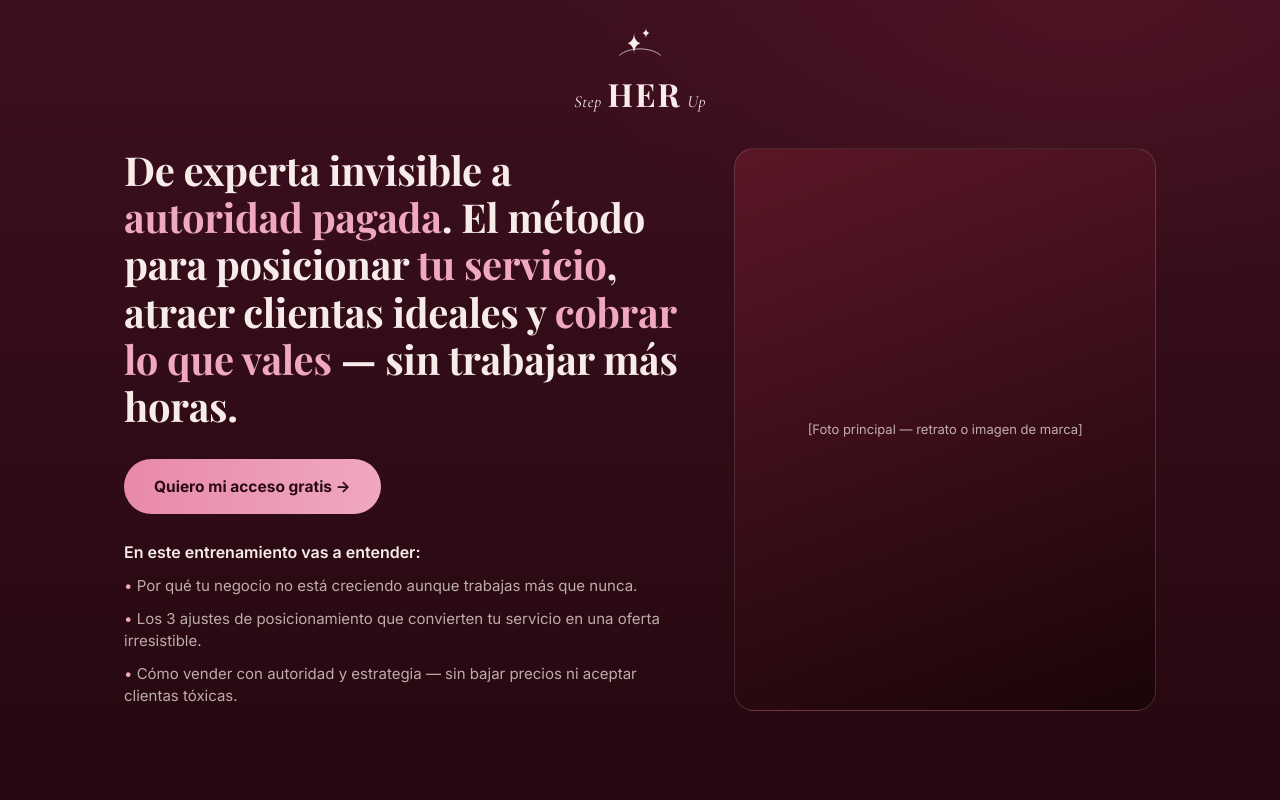
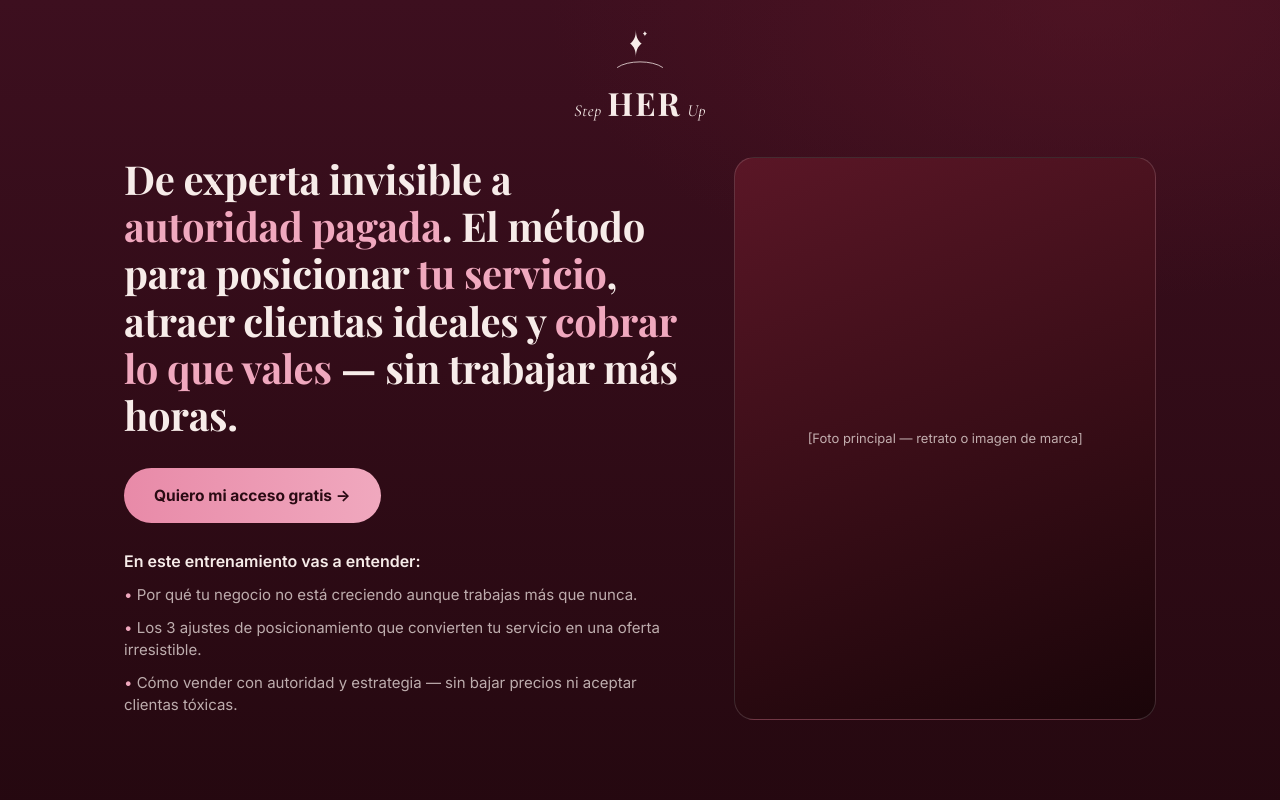
Before and after one commit to thomasaguero009-cyber/step-her-up, a plain HTML site: page index.html in a window 1280 px wide. Shown: the top 800 px of the page. Drawn offline with nearby package versions, Linux system fonts and the light colour scheme; a web font is replaced by a local one.

Commit message:
Rehacer el isotipo: estrella alargada, destello pegado a la punta, arco más ancho
Co-Authored-By: Claude Sonnet 5 <noreply@anthropic.com>

```diff
--- a/index.html
+++ b/index.html
@@ -33,7 +33,7 @@
 
   /* ===== Header / logo (isotipo estrella + wordmark Step·HER·Up) ===== */
   header.top{ display:flex; flex-direction:column; align-items:center; gap:6px; padding:28px 0 8px; }
-  .logo-mark{ width:56px; height:34px; color:var(--cream); margin-bottom:2px; }
+  .logo-mark{ width:58px; height:41px; color:var(--cream); margin-bottom:4px; }
   .logo{ display:flex; align-items:baseline; gap:6px; letter-spacing:0.5px; }
   .logo .script{ font-family:"Cormorant Garamond", serif; font-style:italic; font-size:17px; }
   .logo .serif{ font-family:"Playfair Display", serif; font-weight:700; font-size:32px; letter-spacing:2px; }
@@ -172,10 +172,10 @@
 
   <div class="wine-bg">
     <header class="top">
-      <svg class="logo-mark" viewBox="0 0 120 80" fill="none" xmlns="http://www.w3.org/2000/svg" aria-hidden="true">
-        <path d="M12 64 C 34 44, 86 44, 108 64" stroke="currentColor" stroke-width="2" stroke-linecap="round" opacity="0.85"/>
-        <path d="M46 10 C46 24 50.5 32 61 36 C50.5 40 46 48 46 62 C46 48 41.5 40 31 36 C41.5 32 46 24 46 10 Z" fill="currentColor"/>
-        <path d="M74 0 C74 6 76.5 9.5 82 12 C76.5 14.5 74 18 74 24 C74 18 71.5 14.5 66 12 C71.5 9.5 74 6 74 0 Z" fill="currentColor"/>
+      <svg class="logo-mark" viewBox="0 0 140 100" fill="none" xmlns="http://www.w3.org/2000/svg" aria-hidden="true">
+        <path d="M15 96 C 40 78, 100 78, 125 96" stroke="currentColor" stroke-width="2.2" stroke-linecap="round" opacity="0.85"/>
+        <path d="M60 4 C60 20 64 30 74 38 C64 46 60 56 60 72 C60 56 56 46 46 38 C56 30 60 20 60 4 Z" fill="currentColor"/>
+        <path d="M82 7 C82 10 83.5 12 87 14 C83.5 16 82 18 82 21 C82 18 80.5 16 77 14 C80.5 12 82 10 82 7 Z" fill="currentColor"/>
       </svg>
       <div class="logo"><span class="script">Step</span><span class="serif">HER</span><span class="script">Up</span></div>
     </header>
```
